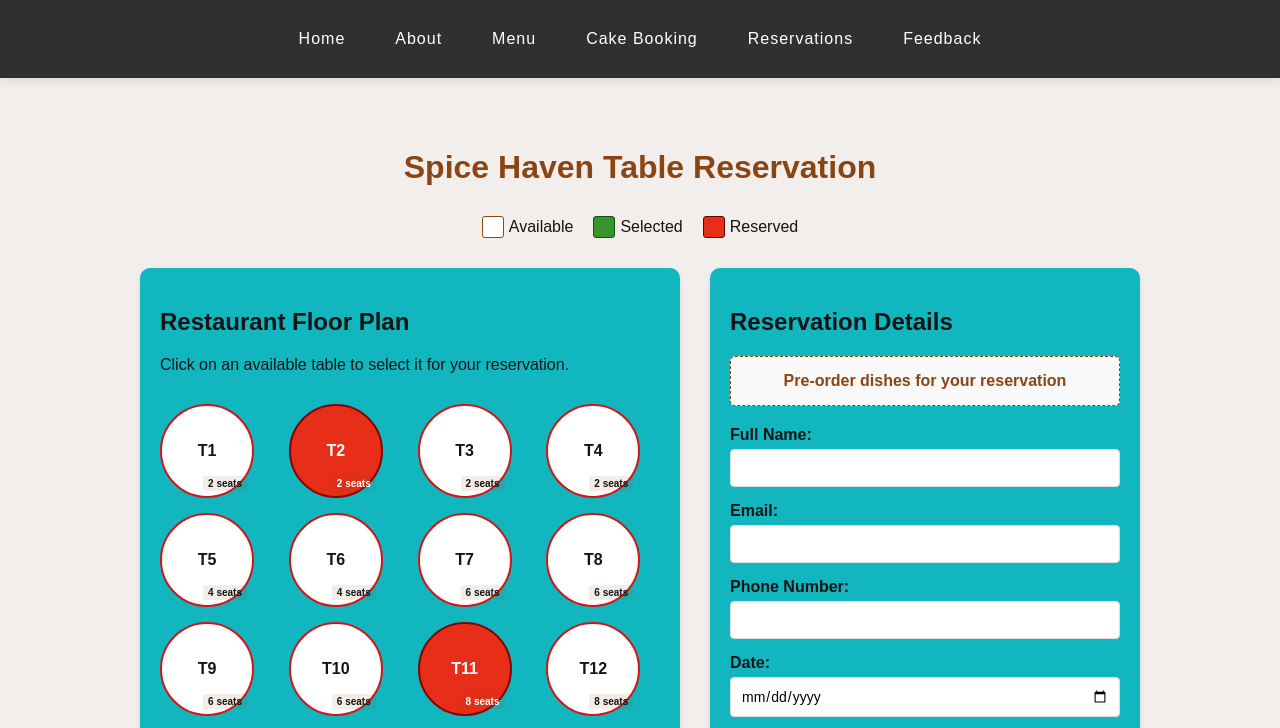
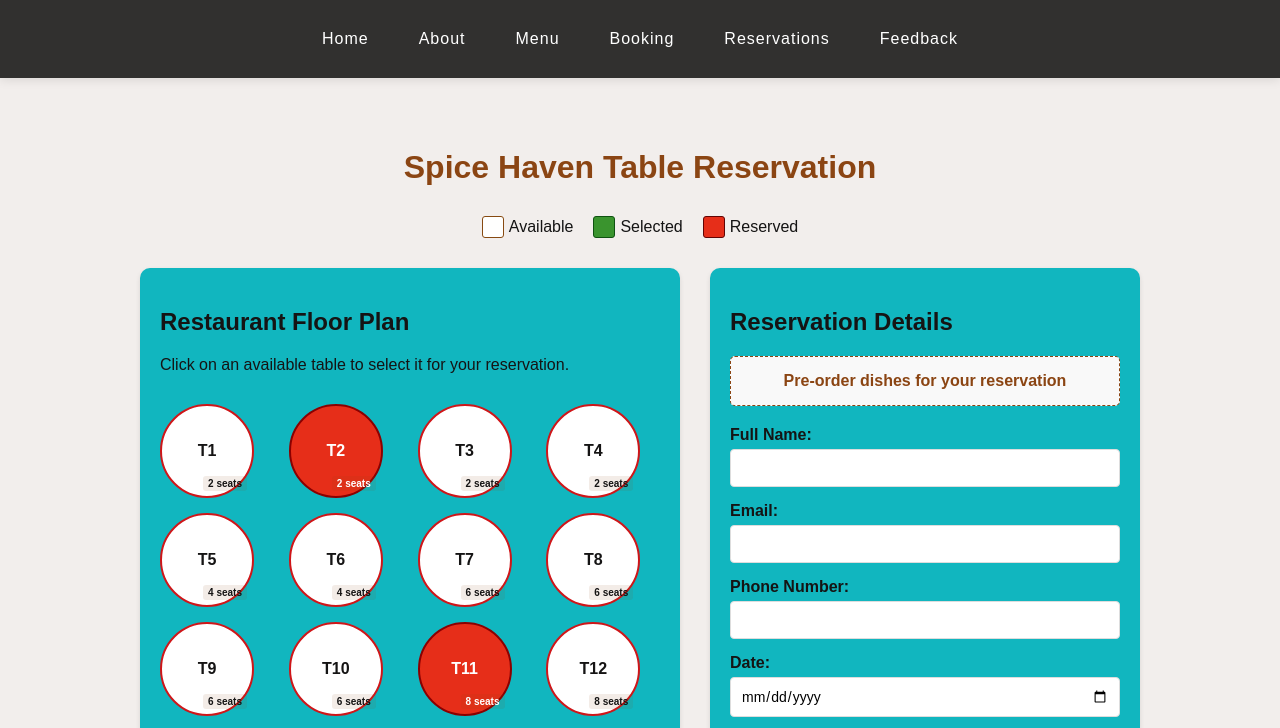
Before and after one commit to Vishnunadh21/SpiceHaven_Restaurant, a website: page book.html in a window 1280 px wide. Shown: the top 728 px of the page. Drawn offline with Linux system fonts and the light colour scheme.

Commit message:
Update book.html

```diff
--- a/book.html
+++ b/book.html
@@ -43,7 +43,7 @@
         <a href="index.html">Home</a>
         <a href="about.html">About</a>
         <a href="menu2.html">Menu</a>
-        <a href="bday.html">Cake Booking</a>
+        <a href="bday.html">Booking</a>
         <a href="book.html">Reservations</a>
         <a href="feedback.html">Feedback</a>
     </nav>
```
